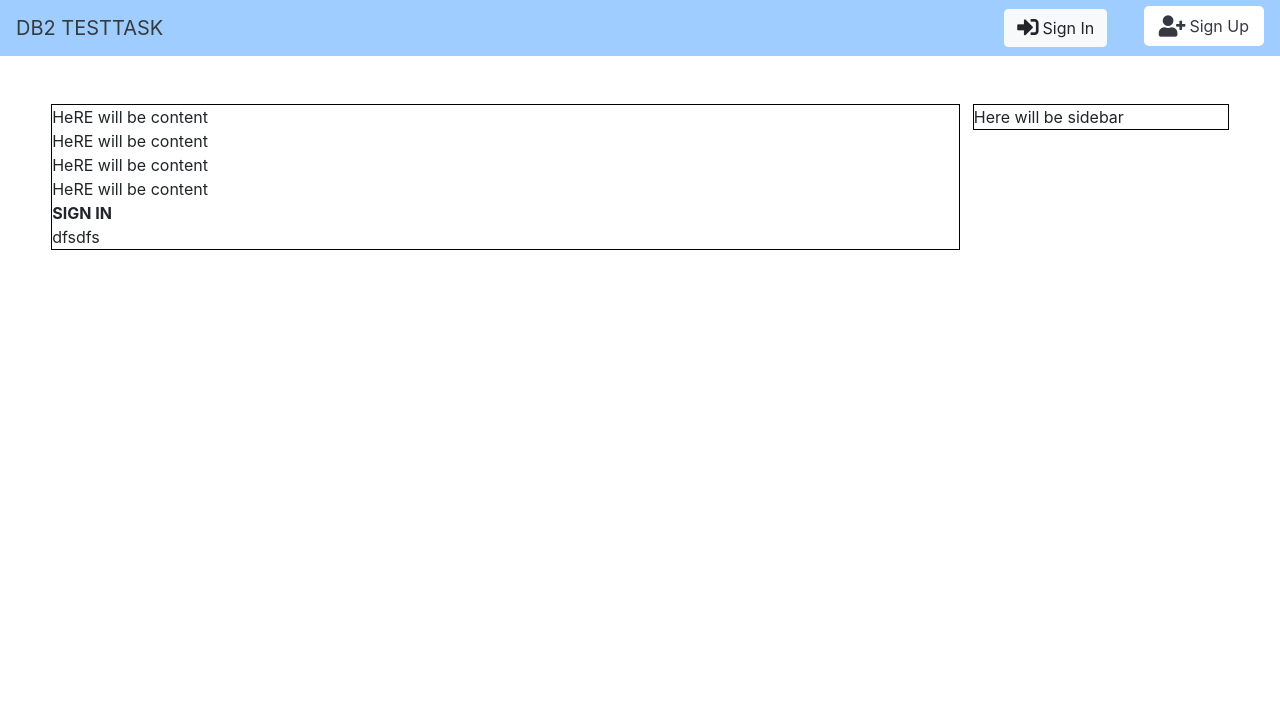
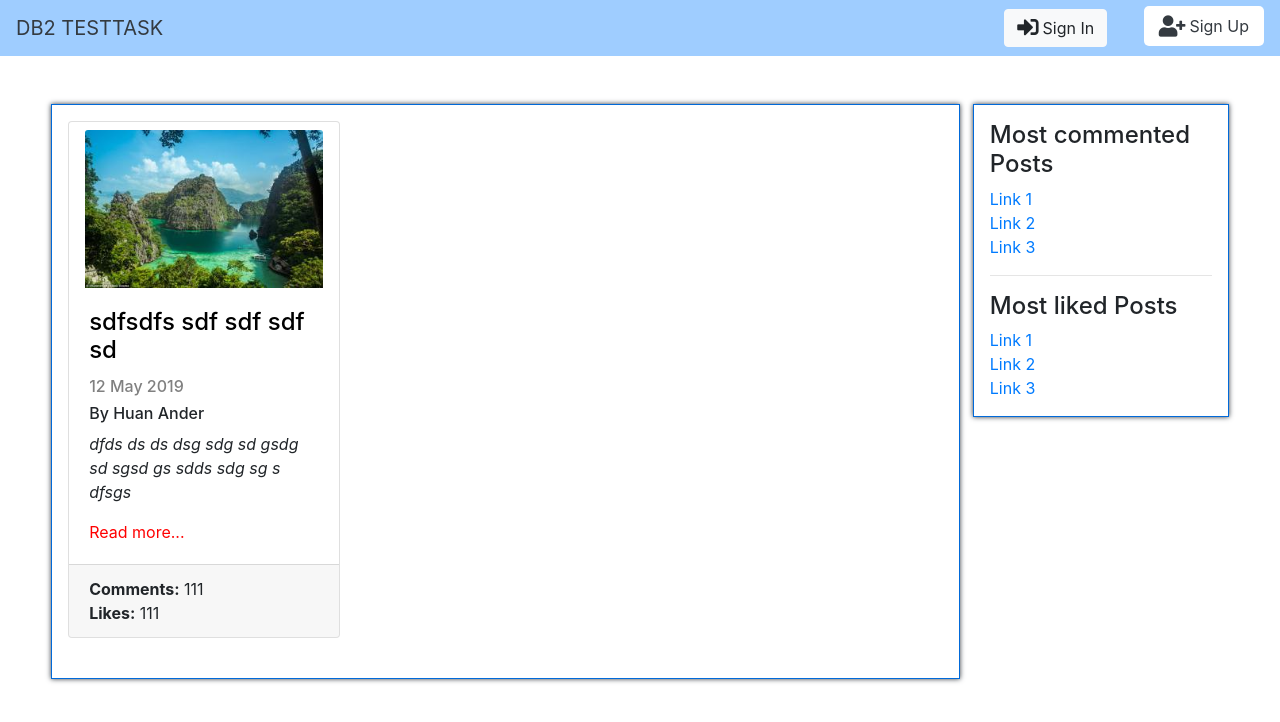
Before and after one commit to amyard/DBII, a Django app: page / in a window 1280 px wide. Shown: the top 722 px of the page. Run offline with Django 3.2, Linux system fonts and the light colour scheme; some libraries are stand-ins or nearby versions.

Commit message:
p.11 - front-end part : posts and sidebar

```diff
--- a/core/static/css/main.css
+++ b/core/static/css/main.css
@@ -54,7 +54,8 @@
 
 /*  CONTENT SECTION - MAIN PAGE  */
 .content, .content-profile {
-    border: 1px solid black;
+    border: 1px solid #0069D9;
+    box-shadow: 0px 0px 5px #343A40;
     width: 71%;
     margin-left: 4%;
     display: inline-block;
@@ -63,12 +64,30 @@
 
 
 .sidebar, .sidebar-profile {
-    border: 1px solid black;
+    border: 1px solid #0069D9;
+    box-shadow: 0px 0px 5px #343A40;
     width: 20%;
     margin-left: 1%;
     display: inline-block;
     float: left;
 }
+
+
+/*  CONTENT SECTION - POST DISPLAY  */
+.inner { overflow: hidden; }
+
+.inner img { transition: all 1.5s ease; }
+
+.main-card:hover .inner img { transform: scale(1.3); }
+
+.card-title a {
+    color: black;
+    font-weight: black;
+}
+
+.card-title a:hover { text-decoration: none; }
+
+.read-more, .read-more:hover { color: red; }
 
 
 /*  SIGN UP  */
--- a/core/templates/posts/main.html
+++ b/core/templates/posts/main.html
@@ -6,17 +6,42 @@
 
 <div class="mt-5">
 
-    <div class="content">
-        HeRE will be content<br>
-        HeRE will be content<br>
-        HeRE will be content<br>
-        HeRE will be content<br>
-        <a class="btn-login-after-conf">SIGN IN</a><br>
-        dfsdfs
+    <div class="content px-3 py-3">
+        <div class="row">
+            <div class="item col-lg-4 col-md-6 mb-4">
+                <div class="card h-100 main-card">
+                    <div class="mt-2 mx-3    inner">
+                        <img class="card-img-top" src="http://127.0.0.1:8000/media/default-profile.jpg" alt="">
+                    </div>
+                    <div class="card-body">
+                        <h4 class="card-title">
+                            <a href="">sdfsdfs sdf sdf sdf sd</a>
+                        </h4>
+                        <h6 style="color:grey;">12 May 2019</h6>
+                        <h6>By Huan Ander</h6>
+                        <p class="card-text"><em>dfds ds ds dsg sdg sd gsdg sd sgsd gs sdds sdg sg s dfsgs</em></p>
+                        <a href="" class="read-more">Read more...</a>
+                    </div>
+                    <div class="card-footer">
+                        <b>Comments:</b> 111<br>
+                        <b>Likes:</b> 111
+                    </div>
+                </div>
+            </div>
+        </div>
     </div>
 
-    <div class="sidebar">
-        Here will be sidebar
+
+    <div class="sidebar px-3 py-3">
+        <h4>Most commented Posts</h4>
+        <a href="#" class="d-block">Link 1</a>
+        <a href="#" class="d-block">Link 2</a>
+        <a href="#" class="d-block">Link 3</a>
+        <hr>
+        <h4 class="mt-3">Most liked Posts</h4>
+        <a href="#" class="d-block">Link 1</a>
+        <a href="#" class="d-block">Link 2</a>
+        <a href="#" class="d-block">Link 3</a>
     </div>
 
 </div>
--- a/core/templates/users/confirm_email/confirm_email_invalid.html
+++ b/core/templates/users/confirm_email/confirm_email_invalid.html
@@ -10,7 +10,7 @@
 
 <div class="log-reg">
 	<div class = 'alert-danger text-center py-3 px-3'>
-		<h3>Activation link is invalid!.</h3>
+		<h3>Activation link is invalid!</h3>
 	</div>
 </div>
 
--- a/core/templates/users/confirm_email/confirm_email_valid.html
+++ b/core/templates/users/confirm_email/confirm_email_valid.html
@@ -11,7 +11,9 @@
 
 <div class="log-reg">
 	<div class = 'alert-success text-center py-3 px-3'>
-		<h3>Thank you for your email confirmation. Now you can <a class="btn-login-after-conf">SIGN IN</a> or you can add more information about <a>YOURSELF</a>.</h3>
+		<h3>Thank you for your email confirmation. Now you can
+			<a class="btn-login-after-conf">SIGN IN</a>.
+		</h3>
 	</div>
 </div>
 
```
Also changed, not shown: PLAN.md (+2 -2 lines).
